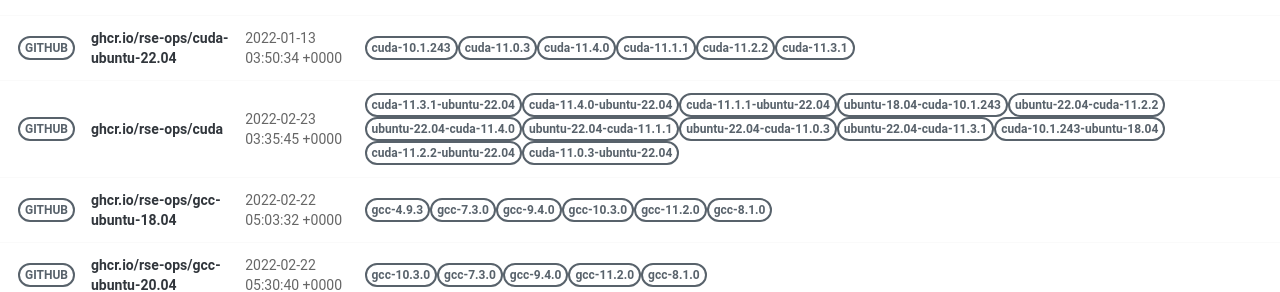
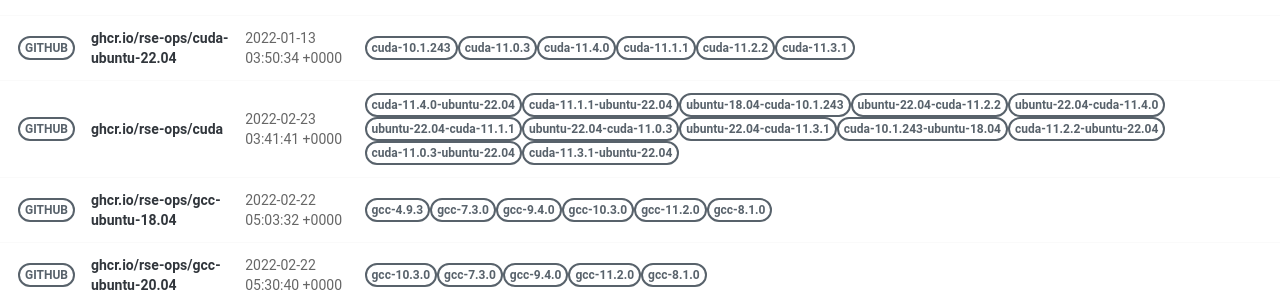
Before and after one commit to rse-ops/docker-images, a Jekyll site: the page built from pages/index.md, in a window 1280 px wide. Shown: the part 414-706 px from the top of the page. Built offline with Jekyll 4.4.1, drawn with Linux system fonts in a browser that asks for light colours; nearby versions of some CDN libraries; part of the change alters nothing that is shown.

Commit message:
Automated push to update library 2022-02-23

```diff
--- a/_library/ghcr.io-rse-ops-cuda.md
+++ b/_library/ghcr.io-rse-ops-cuda.md
@@ -1,14 +1,11 @@
 ---
 layout: container
 name: ghcr.io/rse-ops/cuda
-updated_at: 2022-02-23 03:35:45.373400
+updated_at: 2022-02-23 03:41:41.540146
 
 
 container_url: https://github.com/orgs/rse-ops/packages/container/package/cuda
 versions:
- - tag: cuda-11.3.1-ubuntu-22.04
-   dockerfile: https://github.com/rse-ops/docker-images/blob/main/ubuntu/cuda/Dockerfile
-   manifest: https://crane.ggcr.dev/manifest/ghcr.io/rse-ops/cuda:cuda-11.3.1-ubuntu-22.04
  - tag: cuda-11.4.0-ubuntu-22.04
    dockerfile: https://github.com/rse-ops/docker-images/blob/main/ubuntu/cuda/Dockerfile
    manifest: https://crane.ggcr.dev/manifest/ghcr.io/rse-ops/cuda:cuda-11.4.0-ubuntu-22.04
@@ -42,5 +39,8 @@ versions:
  - tag: cuda-11.0.3-ubuntu-22.04
    dockerfile: https://github.com/rse-ops/docker-images/blob/main/ubuntu/cuda/Dockerfile
    manifest: https://crane.ggcr.dev/manifest/ghcr.io/rse-ops/cuda:cuda-11.0.3-ubuntu-22.04
+ - tag: cuda-11.3.1-ubuntu-22.04
+   dockerfile: https://github.com/rse-ops/docker-images/blob/main/ubuntu/cuda/Dockerfile
+   manifest: https://crane.ggcr.dev/manifest/ghcr.io/rse-ops/cuda:cuda-11.3.1-ubuntu-22.04
 
 ---
```
